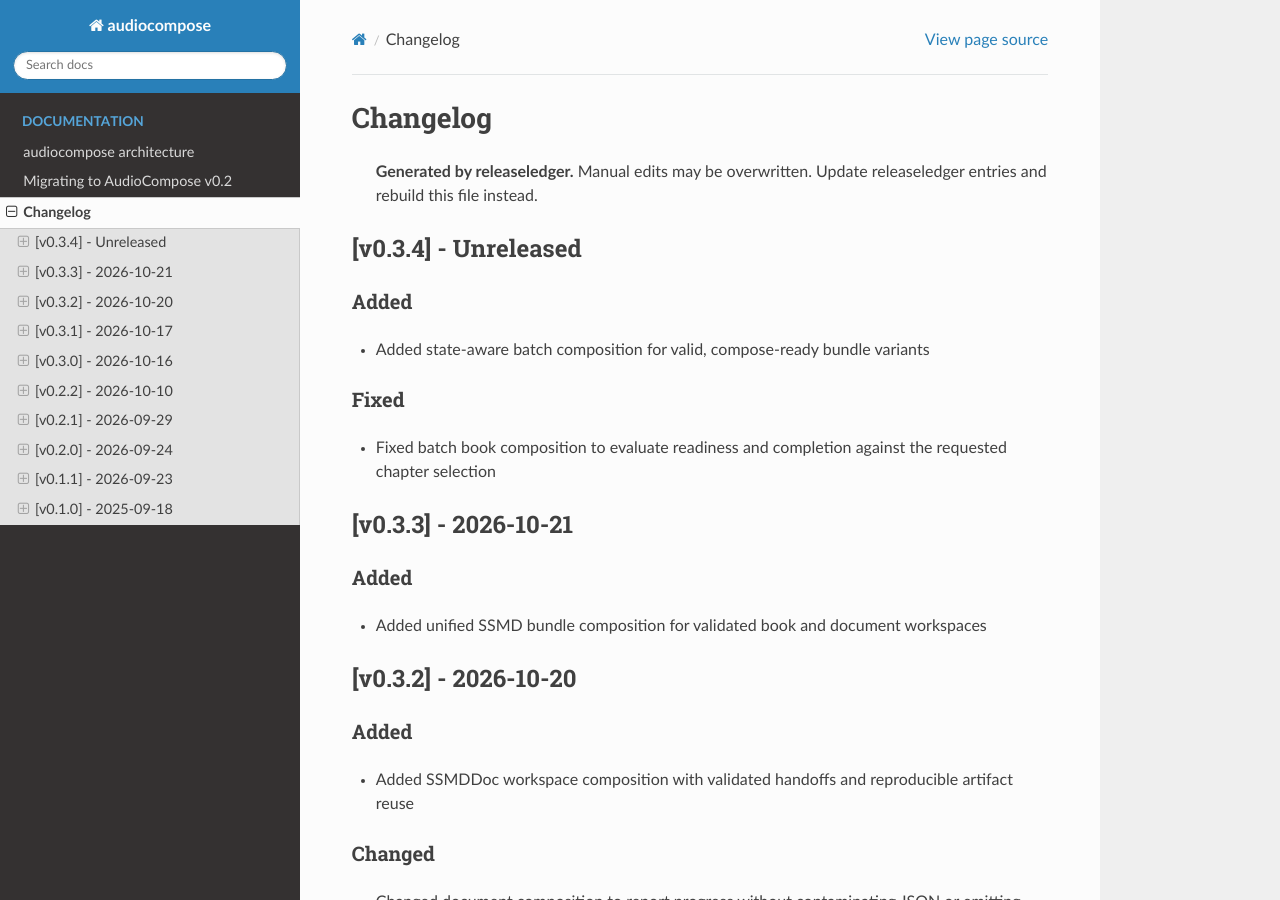
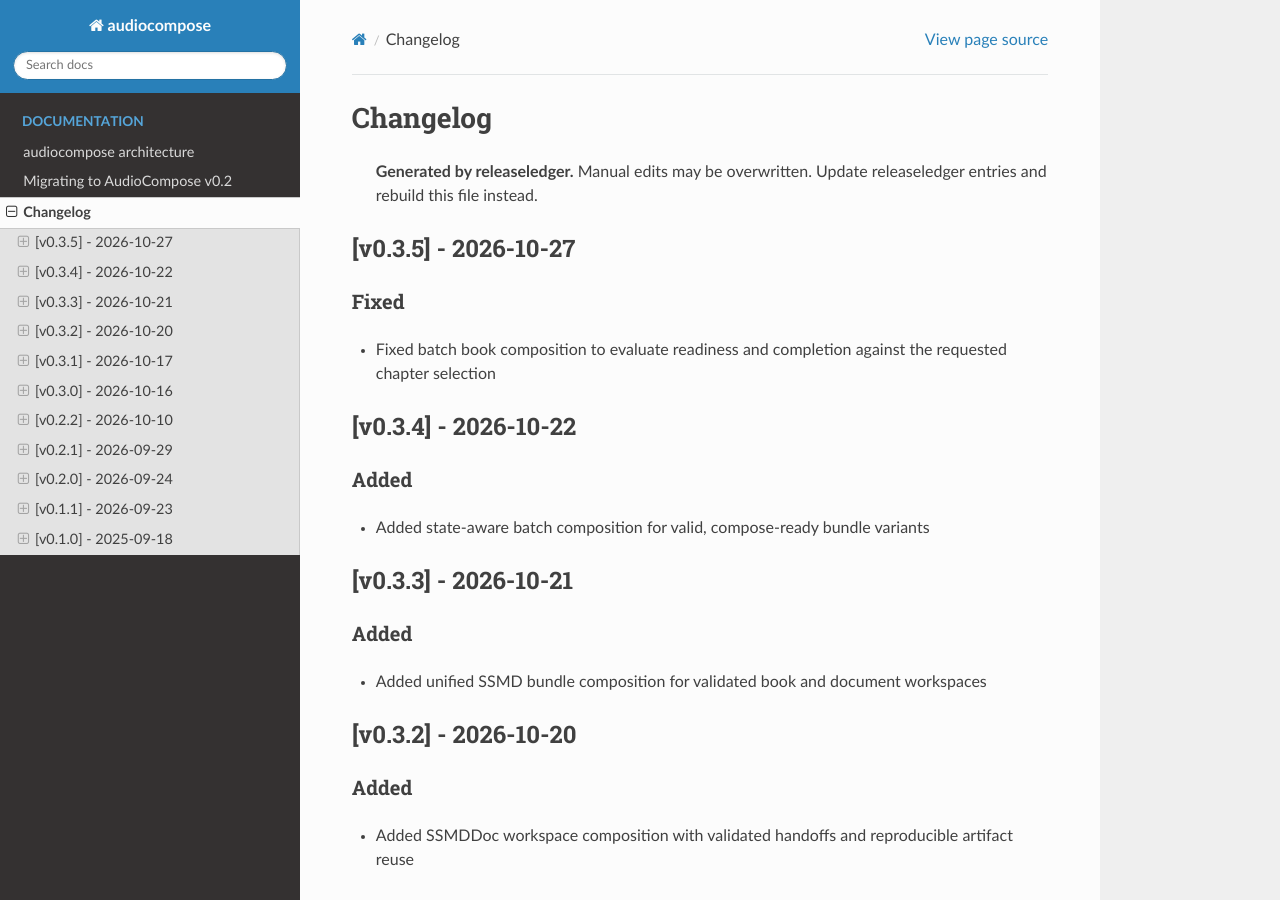
Before and after one commit to buchwandler/audiocompose, a Sphinx documentation site: the page built from docs/changelog.md, in a window 1280 px wide and 900 px high. Built offline with Sphinx 7.4.7 and the Read the Docs theme 3.1.0, drawn with Linux system fonts in a browser that asks for light colours.

Commit message:
doc: changelog

```diff
--- a/docs/changelog.md
+++ b/docs/changelog.md
@@ -2,15 +2,19 @@
 
 > **Generated by releaseledger.** Manual edits may be overwritten. Update releaseledger entries and rebuild this file instead.
 
-## [v0.3.4] - Unreleased
+## [v0.3.5] - 2026-10-27
+
+### Fixed
+
+- Fixed batch book composition to evaluate readiness and completion against the requested chapter selection
+
+<!-- generated by releaseledger -->
+
+## [v0.3.4] - 2026-10-22
 
 ### Added
 
 - Added state-aware batch composition for valid, compose-ready bundle variants
-
-### Fixed
-
-- Fixed batch book composition to evaluate readiness and completion against the requested chapter selection
 
 <!-- generated by releaseledger -->
 
```
Also changed, not shown: .ledger/releaseledger/data/ledgers/main/releases/v0.3.4/release.md, .ledger/releaseledger/data/ledgers/main/releases/v0.3.5/entries/entry-0002.md, .ledger/releaseledger/data/ledgers/main/releases/v0.3.5/release.md (added), 5 other files.
